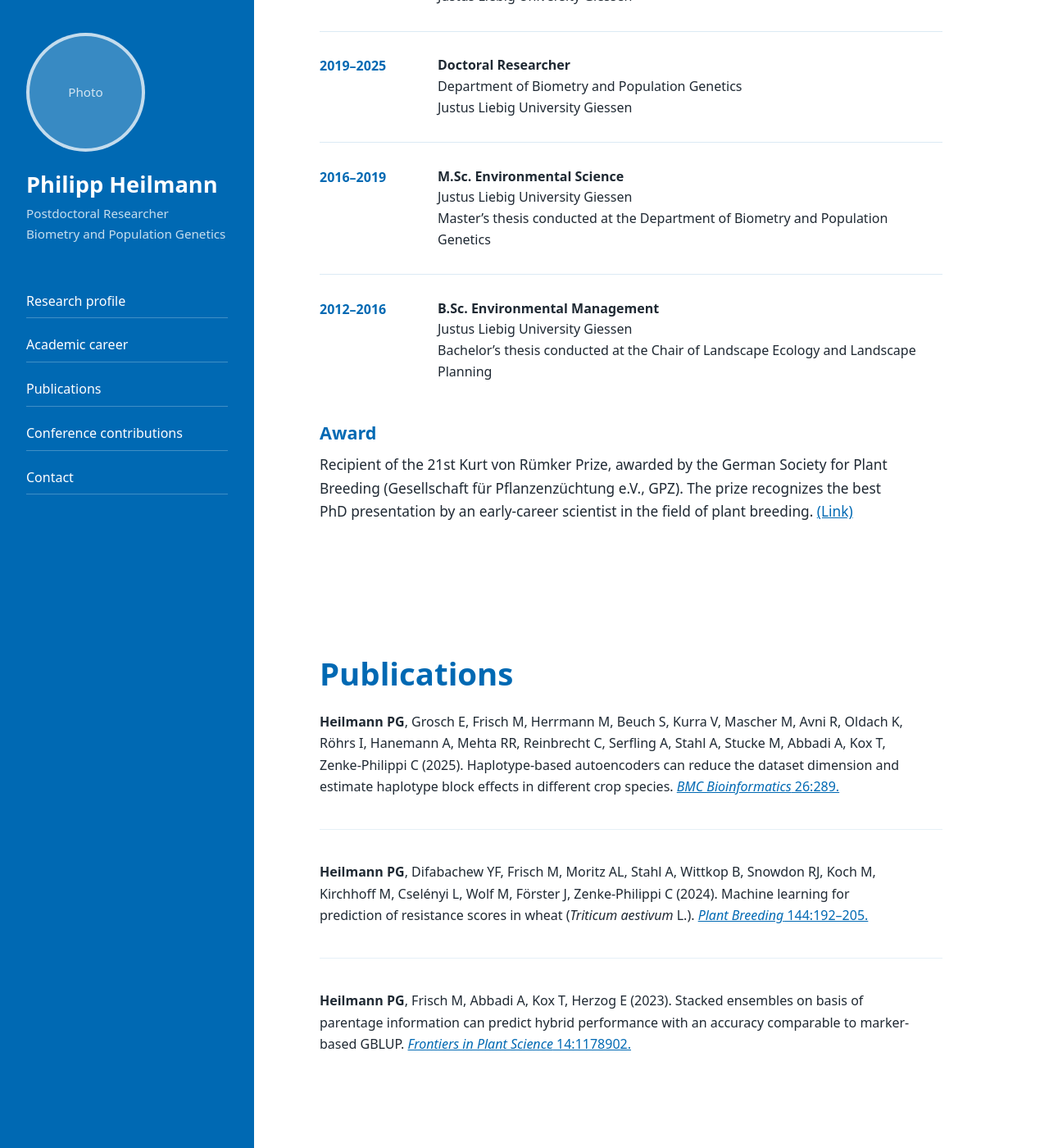
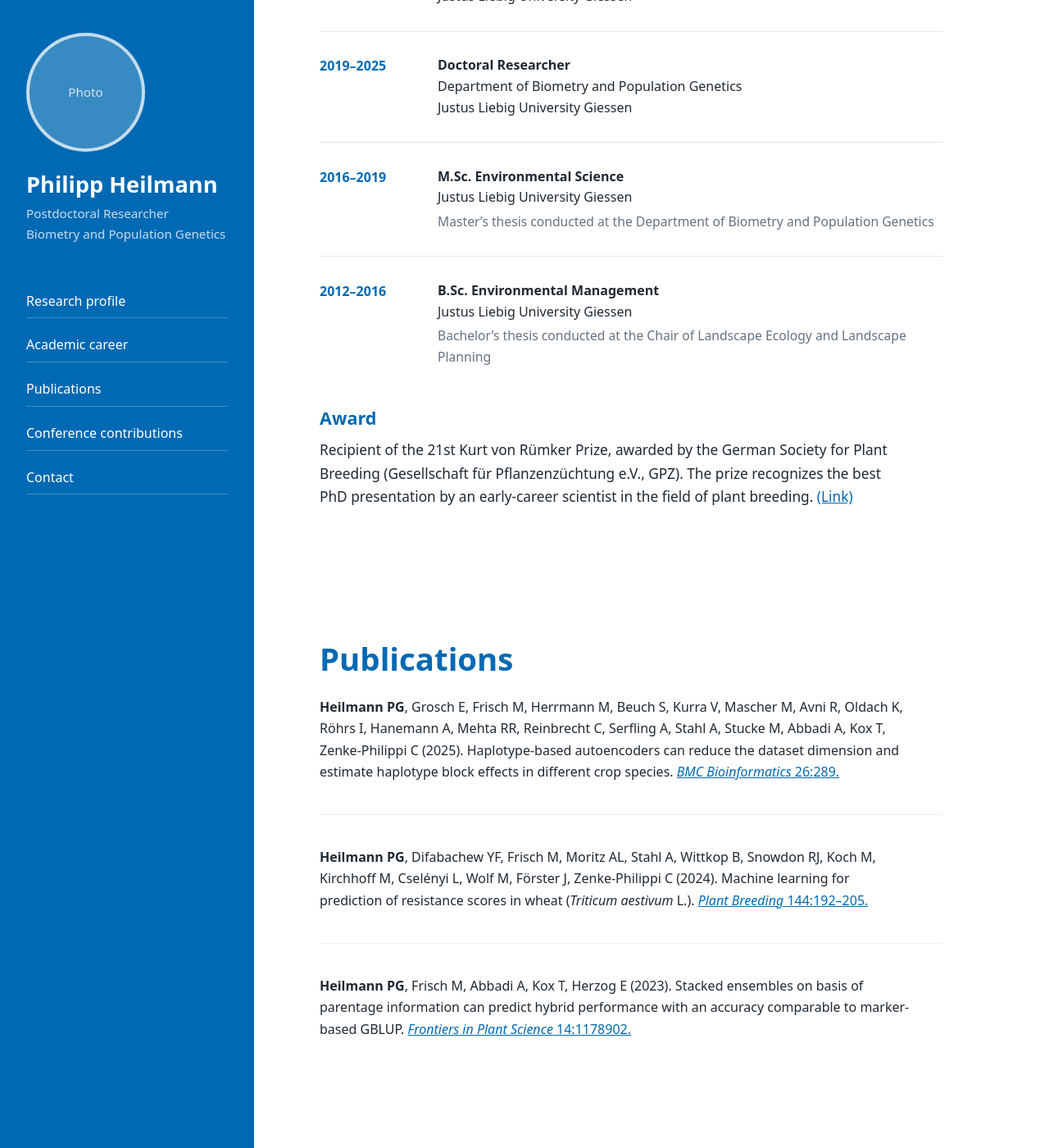
Before and after one commit to PGHeilmann/PGHeilmann.github.io, a Jekyll site: the page built from index.md, in a window 1280 px wide and 1400 px high, scrolled down 717 px. Shown: the whole window at 82% size. Built offline with Jekyll 4.4.1, drawn with Linux system fonts in a browser that asks for light colours.

Commit message:
Update style.scss

```diff
--- a/assets/css/style.scss
+++ b/assets/css/style.scss
@@ -190,6 +190,13 @@ a:hover {
   line-height: 1.6;
 }
 
+.timeline-note {
+  display: inline-block;
+  margin-top: 0.25rem;
+  color: var(--text-muted);
+  font-size: 0.98rem;
+}
+
 /* Publications */
 
 .publication {
```
